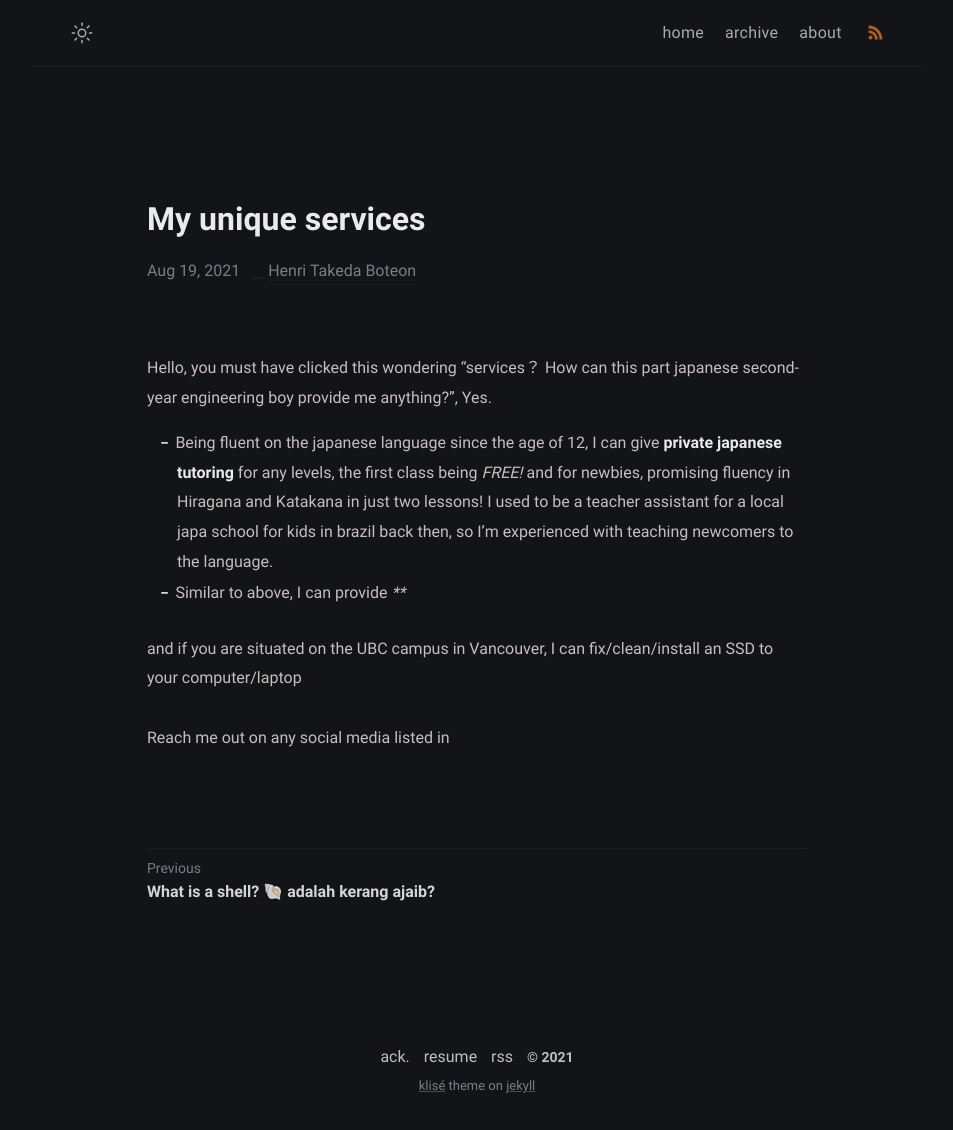
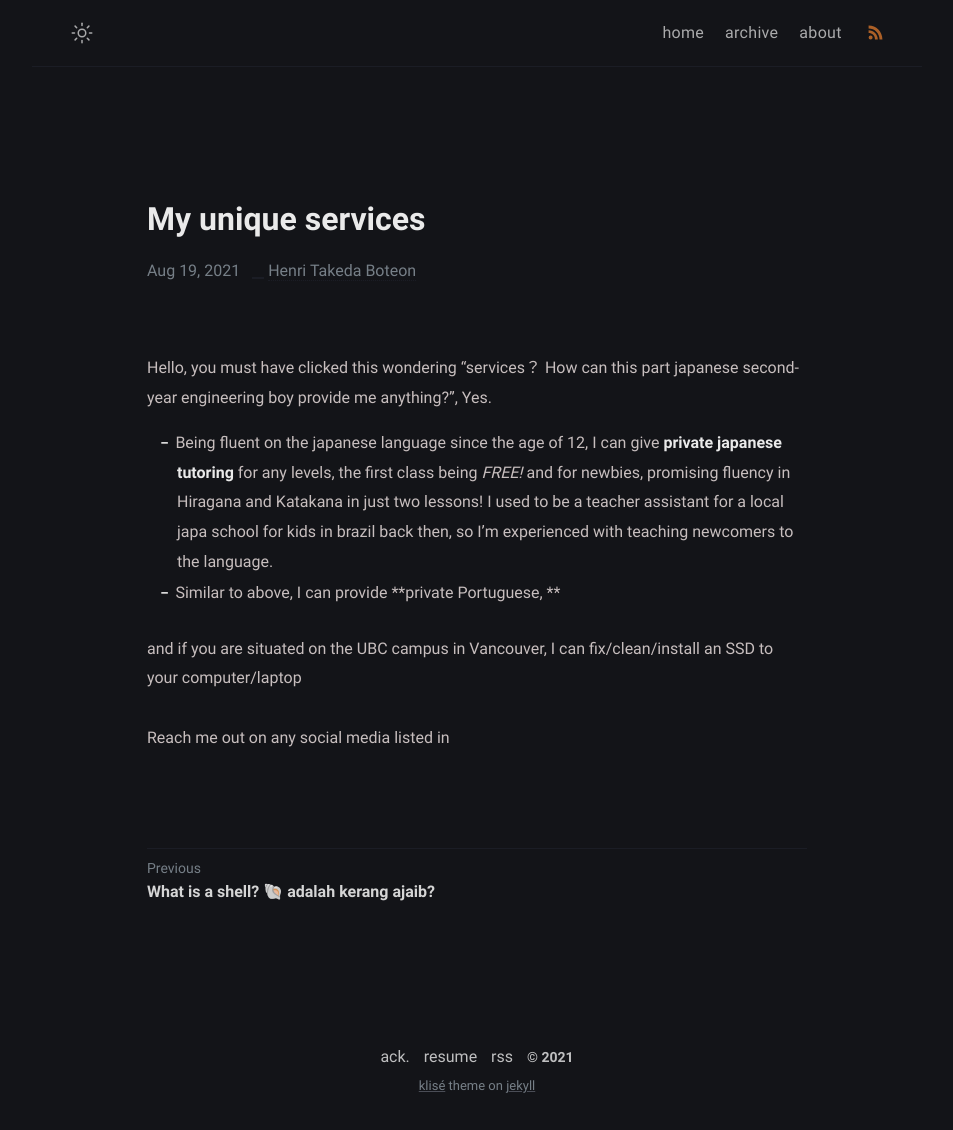
Before and after one commit to Pistachihen/pistachi.github.io, a Jekyll site: the page built from _posts/welcome-to-jekyll/2020-08-29-welcome-to-jekyll.md, in a window 1280 px wide. Shown: the whole page, without its empty margins (163-1116 px from the left). Built offline with Jekyll 4.4.1, drawn with Linux system fonts in a browser that asks for light colours.

Commit message:
2020-08-29-welcome-to-jekyll.md: changed

```diff
--- a/_posts/welcome-to-jekyll/2020-08-29-welcome-to-jekyll.md
+++ b/_posts/welcome-to-jekyll/2020-08-29-welcome-to-jekyll.md
@@ -7,7 +7,7 @@ categories: services
 Hello, you must have clicked this wondering "services？ How can this part japanese second-year engineering boy provide me anything?", Yes.
 
 - Being fluent on the japanese language since the age of 12, I can give **private japanese tutoring** for any levels, the first class being *FREE!* and for newbies, promising fluency in Hiragana and Katakana in just two lessons! I used to be a teacher assistant for a local japa school for kids in brazil back then, so I'm experienced with teaching newcomers to the language.
-- Similar to above, I can provide ****
+- Similar to above, I can provide **private Portuguese, **
 
 and if you are situated on the UBC campus in Vancouver, I can fix/clean/install an SSD to your computer/laptop
 
```
